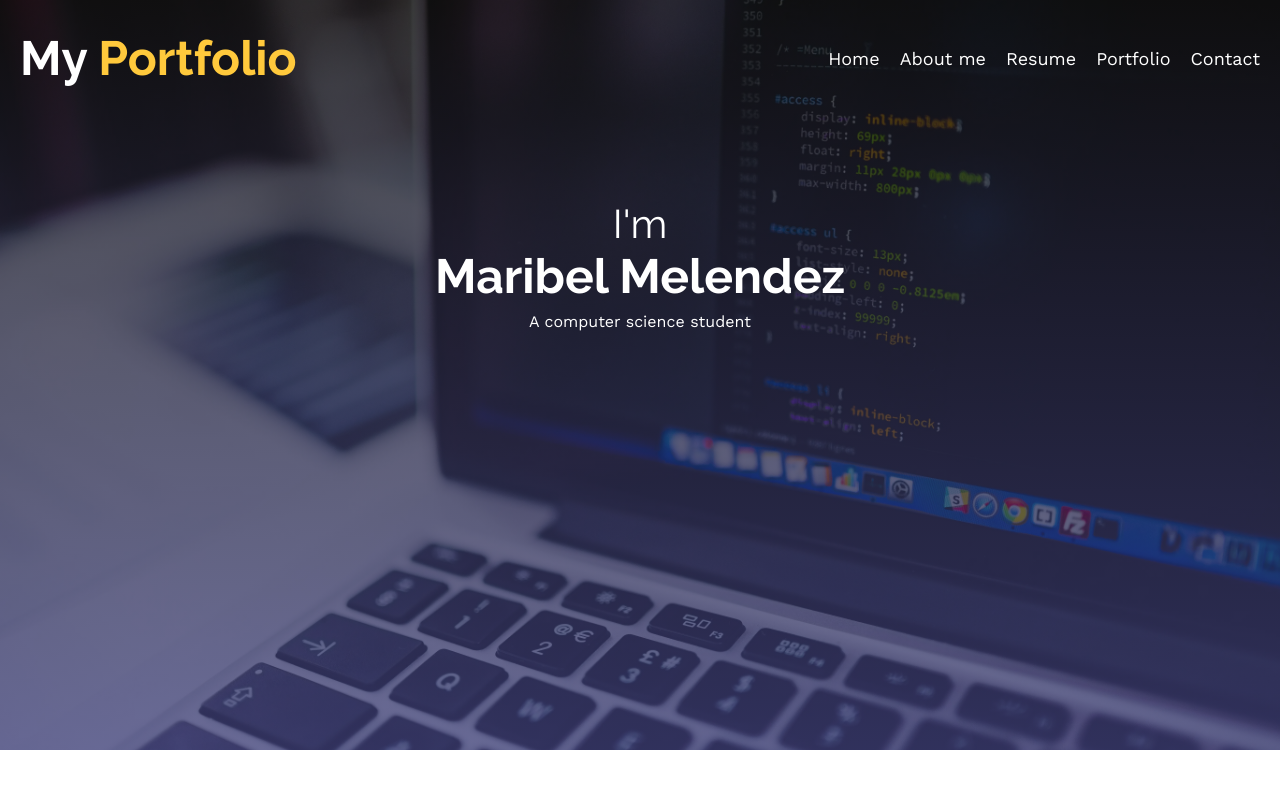
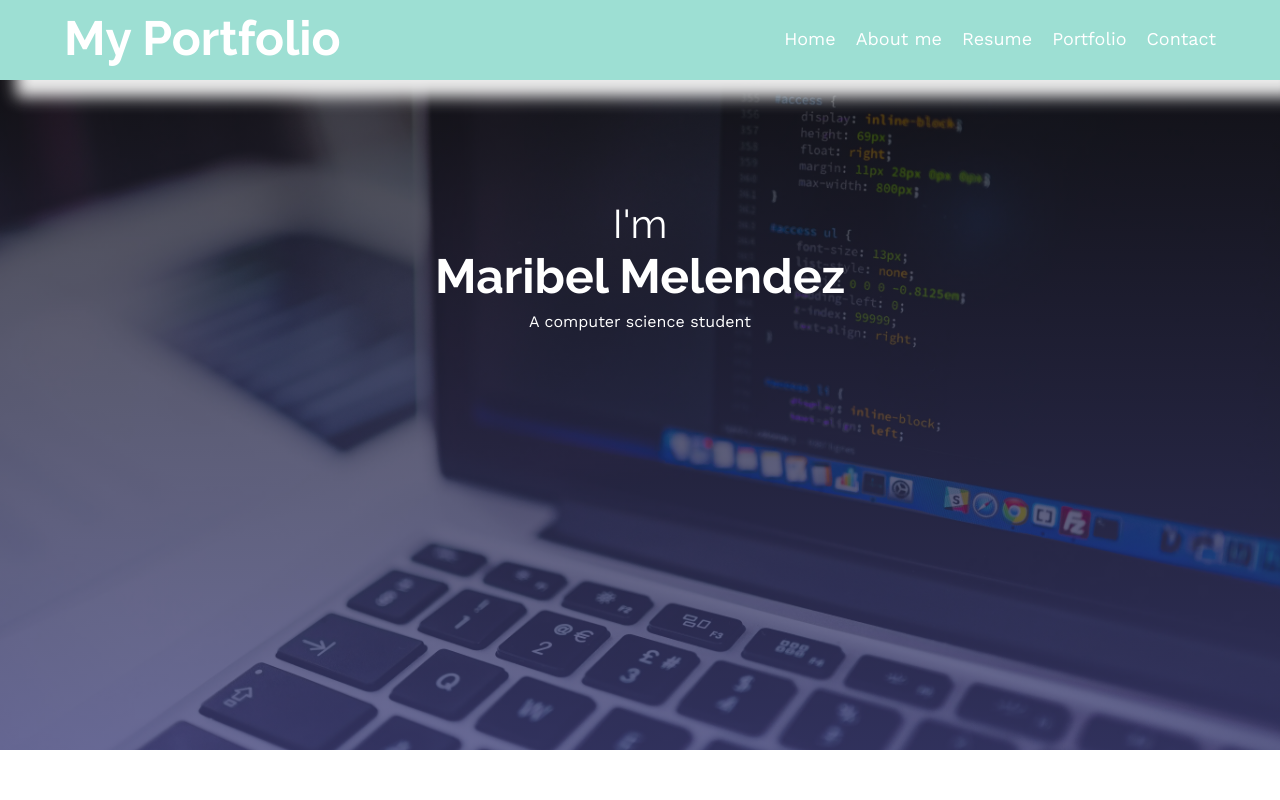
Before and after one commit to marmelendez/portfolio, a plain HTML site: page index.html in a window 1280 px wide. Shown: the top 800 px of the page. Drawn offline with nearby package versions, Linux system fonts and the light colour scheme.

Commit message:
Set css to fixed menu for general sections

```diff
--- a/css/style.css
+++ b/css/style.css
@@ -37,13 +37,6 @@ html, body {
     padding:0;
 }
 /*---------- Global ----------*/
-.container {
-    position: fixed;
-    top: 0;
-    width: 100%;
-    padding: 2rem;
-}
-
 a {
     text-decoration: none;
 }
@@ -91,6 +84,27 @@ img {
 
 
 /*---------- Header ----------*/
+
+.bar {
+    position: fixed;
+    top: 0;
+    width: 100%;
+    padding: 1% 5%;
+}
+
+.bar-in-section {
+    position: fixed;
+    top: 0;
+    width: 100%;
+    padding: 1% 5%;
+    background-color: var(--aqua);
+    box-shadow: 16px 17px 15px 0px #EBEBEB;
+}
+
+.bar-in-section a:hover {
+    color: var(--blue)
+}
+
 .webp .header {
     background: linear-gradient(rgba(0, 0, 0, 0.7),rgba(49, 50, 111, 0.7)), url(../img/hero-background.webp) no-repeat; /*cover.webp*/
     background-size: cover;
@@ -128,6 +142,13 @@ img {
         align-items: center;
         padding-top: 1rem;
     }
+
+    .bar-in-section {
+        display: flex;
+        justify-content: space-between;
+        align-items: center;
+        padding-top: 1rem;
+    }
 }
 
 .logo {
@@ -141,6 +162,11 @@ img {
 
 .logo__bold {
     color: var(--orange);
+    font-weight: 700;
+}
+
+.logo__bold-in-section {
+    color: var(--white);
     font-weight: 700;
 }
 
@@ -167,6 +193,7 @@ img {
     display: block;
     height:100%;
     width:100%;
-    padding: 60px;
+    padding: 10% 5%;
     box-sizing:border-box;
+    text-align: center;
 }
--- a/index.html
+++ b/index.html
@@ -18,11 +18,10 @@
     <link rel="stylesheet" href="css/style.css">
 </head>
 <body>
-    <header class="header">
-        <div class="container">
-            <div class="bar">
+    <header class="header" id="home">
+            <div class="bar-in-section">
                 <a href="index.html" class="logo">
-                    <h1 class="logo__name no-margin text-center">My <span class="logo__bold">Portfolio</span></h1>
+                    <h1 class="logo__name no-margin text-center">My <span class="logo__bold-in-section">Portfolio</span></h1>
                 </a>
 
                 <nav class="nav">
@@ -32,7 +31,6 @@
                     <a href="#portfolio" class="nav__link">Portfolio</a>
                     <a href="#contact" class="nav__link">Contact</a>
                 </nav>
-            </div>
         </div>
         <div class="header__texto">
             <h2 class="no-margin"> I'm</h2>
```
